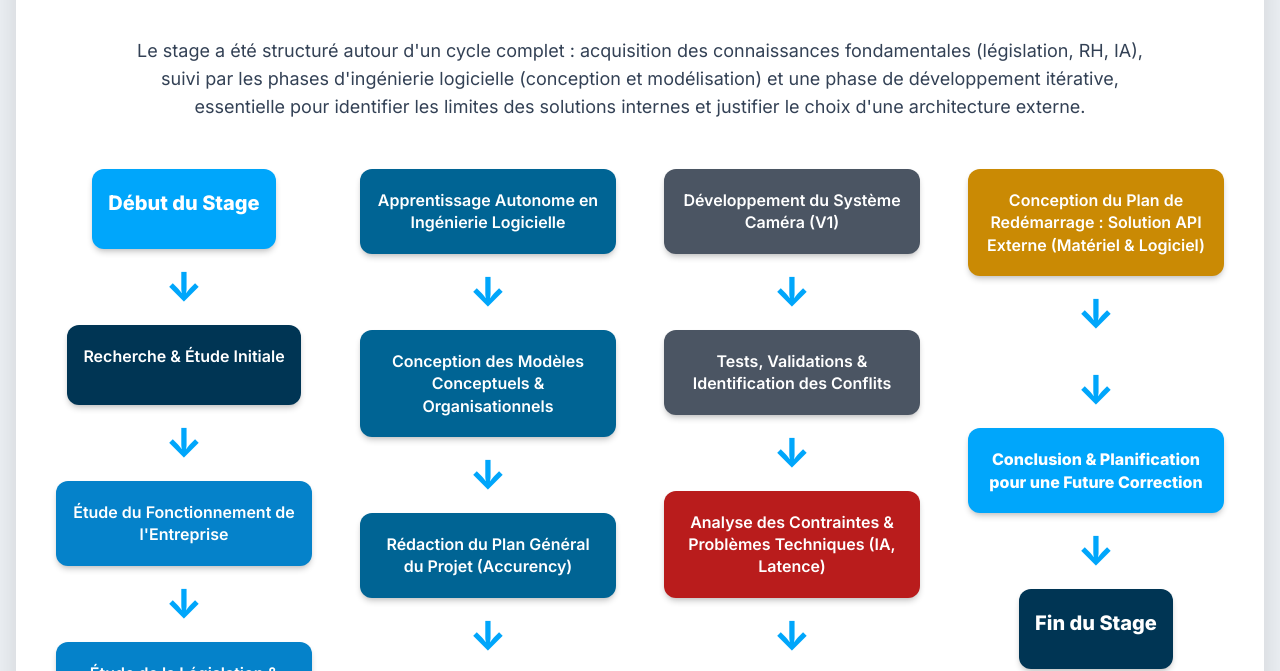
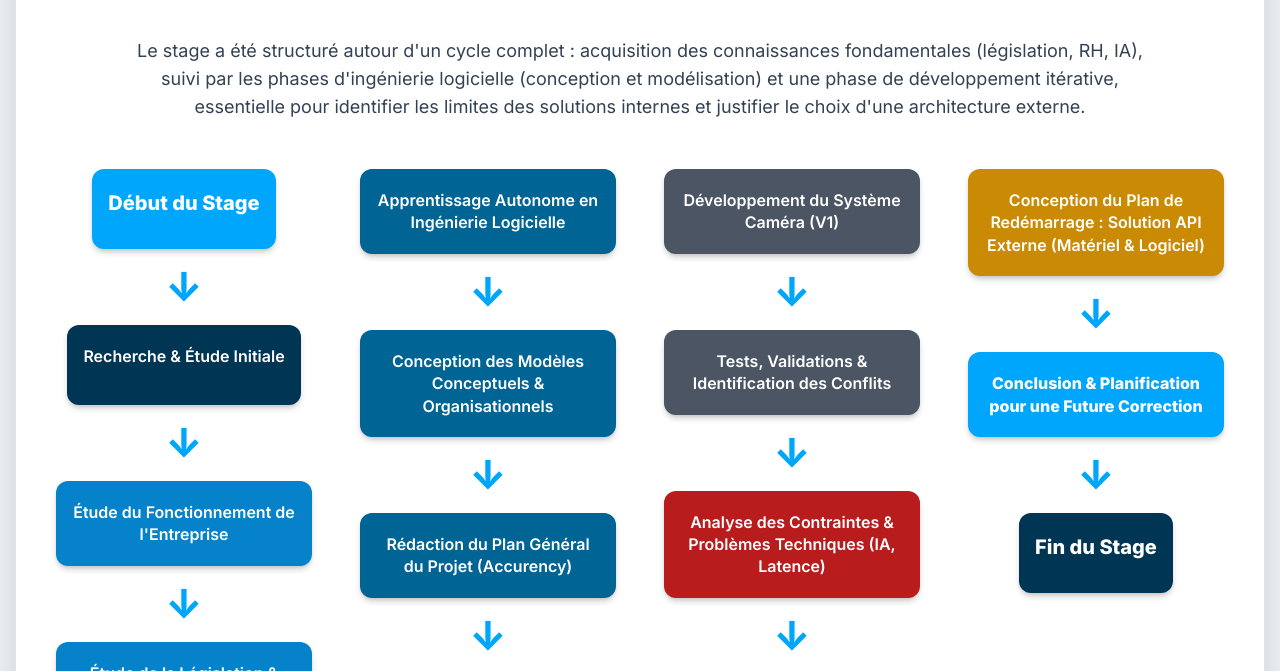
Before and after one commit to desagencydes-rgb/Stage-d-Initiation, a plain HTML site: page parcours_detaille_de_stage.html in a window 1280 px wide. Shown: the part 143-814 px from the top of the page. Drawn offline with nearby package versions, Linux system fonts and the light colour scheme.

Commit message:
Update parcours_detaille_de_stage.html

```diff
--- a/parcours_detaille_de_stage.html
+++ b/parcours_detaille_de_stage.html
@@ -132,7 +132,6 @@
                 <div class="flex flex-col items-center w-full lg:col-span-1">
                     <div class="flow-node bg-yellow-600">Conception du Plan de Redémarrage : Solution API Externe (Matériel & Logiciel)</div>
                     <div class="arrow-vertical">↓</div>
-                    <div class="arrow-vertical">↓</div>
                     <div class="flow-node bg-forcos-primary font-black">Conclusion & Planification pour une Future Correction</div>
                     <div class="arrow-vertical">↓</div>
                     <div class="flow-node bg-forcos-dark text-xl font-black">Fin du Stage</div>
```
